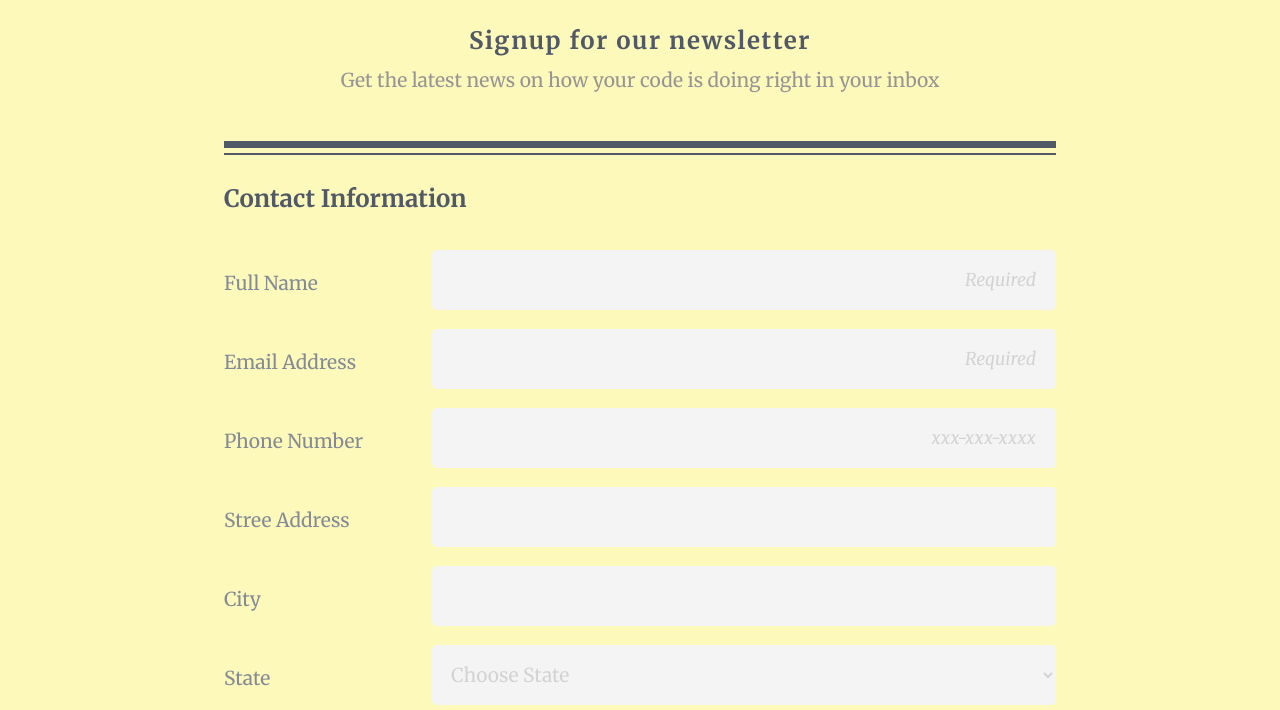
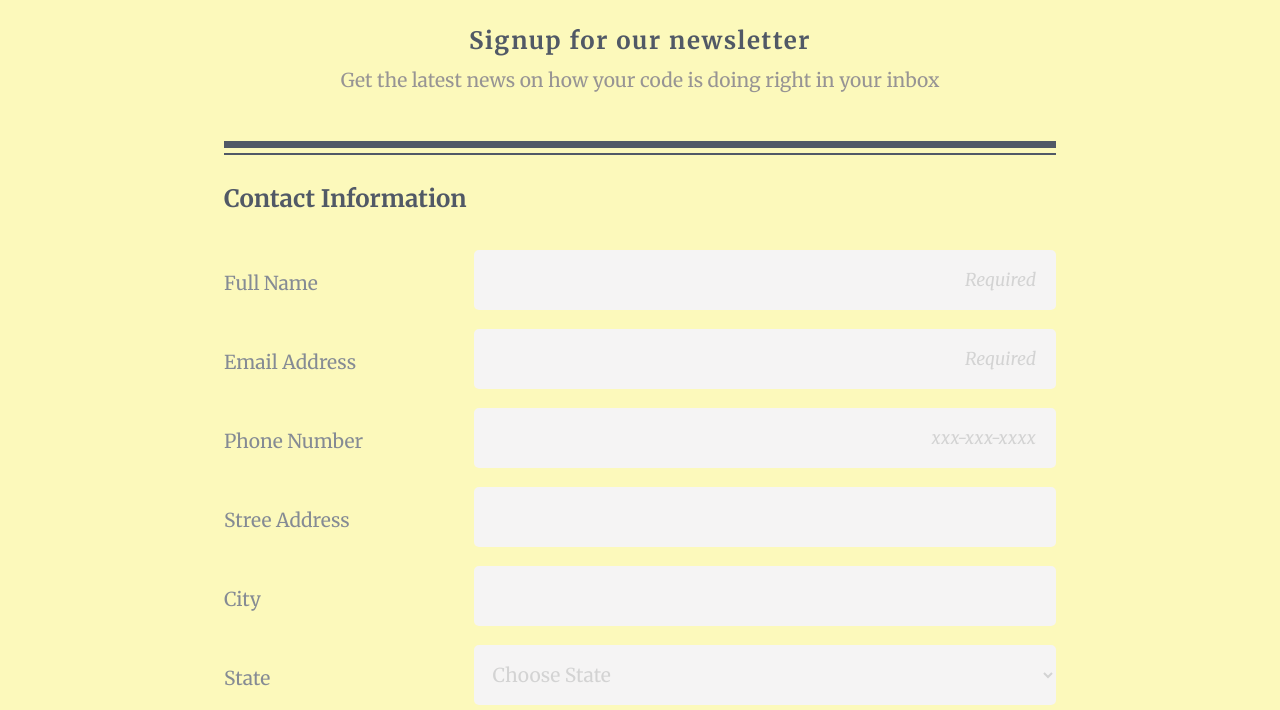
Before and after one commit to RuSong-515/tech-degree-project-3, a plain HTML site: page index.html in a window 1280 px wide. Shown: the part 90-800 px from the top of the page. Drawn offline with Linux system fonts and the light colour scheme.

Commit message:
flex-basis adjustment

```diff
--- a/style.css
+++ b/style.css
@@ -170,12 +170,12 @@ footer {
 
   .part1 input,
   #state {
-    flex-basis: 75%;
+    flex-basis: 70%;
   }
 
   .part1 label,
   .zip label {
-    flex-basis: 25%;
+    flex-basis: 30%;
   }
 
   .zip input {
```
